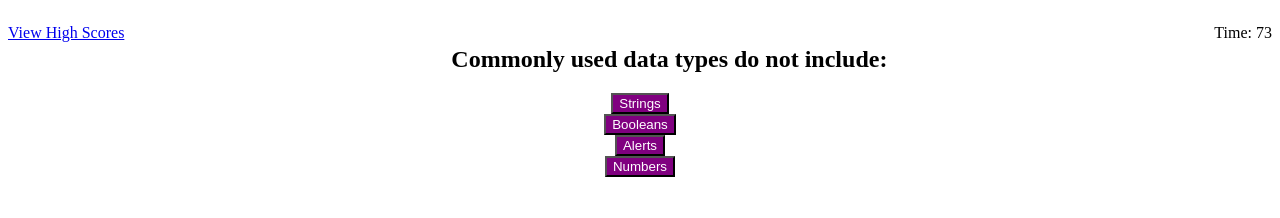
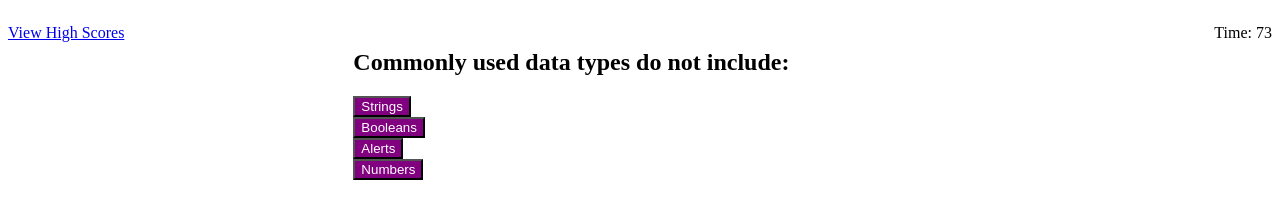
Before and after one commit to tober65/Javascript-Quiz, a plain HTML site: page index.html in a window 1280 px wide. Both pictures are taken after a click on the button "Start Timer". Drawn offline with Linux system fonts and the light colour scheme.

Commit message:
Updated the README and left justified the quiz text in a center box

```diff
--- a/high_scores_script.js
+++ b/high_scores_script.js
@@ -5,7 +5,7 @@ function clearHighScores() {
 }
 
 function goToHomepage() {
-    window.location.href = "./index.html"
+    window.location.href = "./index.html";
 }
 
 function displayHighScores() {
--- a/index.html
+++ b/index.html
@@ -22,11 +22,13 @@
     </div>
 
     <div id="quizDiv" class="centered hide">
-        <h2 id="quizQuestion"></h2>
-        <button id="button0" class="purpleBtn"></button><br>
-        <button id="button1" class="purpleBtn"></button><br>
-        <button id="button2" class="purpleBtn"></button><br>
-        <button id="button3" class="purpleBtn"></button><br>
+        <div id="innerQuizDiv">
+            <h2 id="quizQuestion"></h2>
+            <button id="button0" class="purpleBtn"></button><br>
+            <button id="button1" class="purpleBtn"></button><br>
+            <button id="button2" class="purpleBtn"></button><br>
+            <button id="button3" class="purpleBtn"></button><br>
+        </div>
     </div>
 
     <div id="finishedDiv" class="centered hide">
--- a/script.js
+++ b/script.js
@@ -114,7 +114,7 @@ function processInitials() {
     initialsAndScores.push({initials: initials, score: score});
     localStorage.setItem("scores", JSON.stringify(initialsAndScores));
 
-    window.location.href = "./high_scores.html"
+    window.location.href = "./high_scores.html";
 };
 
 function init() {
--- a/style.css
+++ b/style.css
@@ -18,3 +18,11 @@
 .hide {
     display: none;
 }
+
+#innerQuizDiv {
+    display: inline-block;
+    margin: 0 auto;
+    padding: 3px;
+    text-align: left;
+    width: 50%;
+  }
```
Also changed, not shown: 1 other file.
